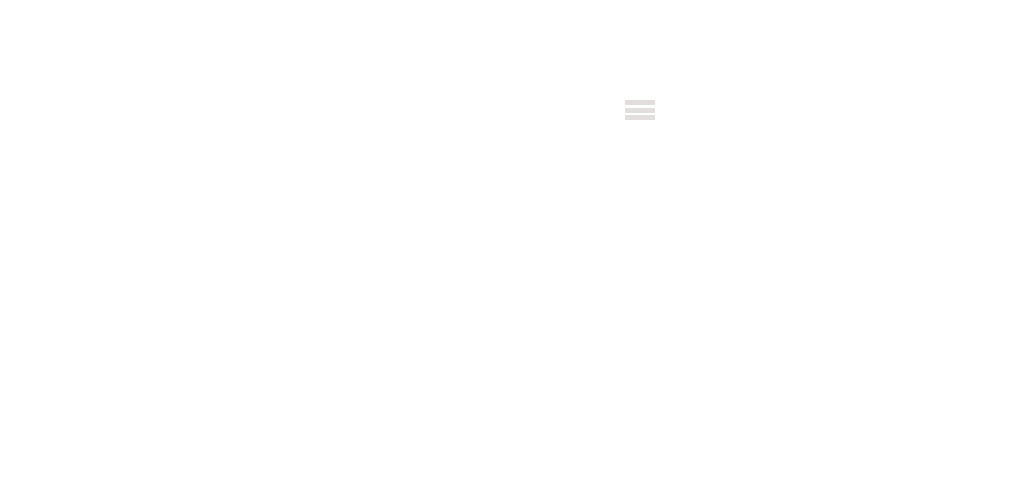
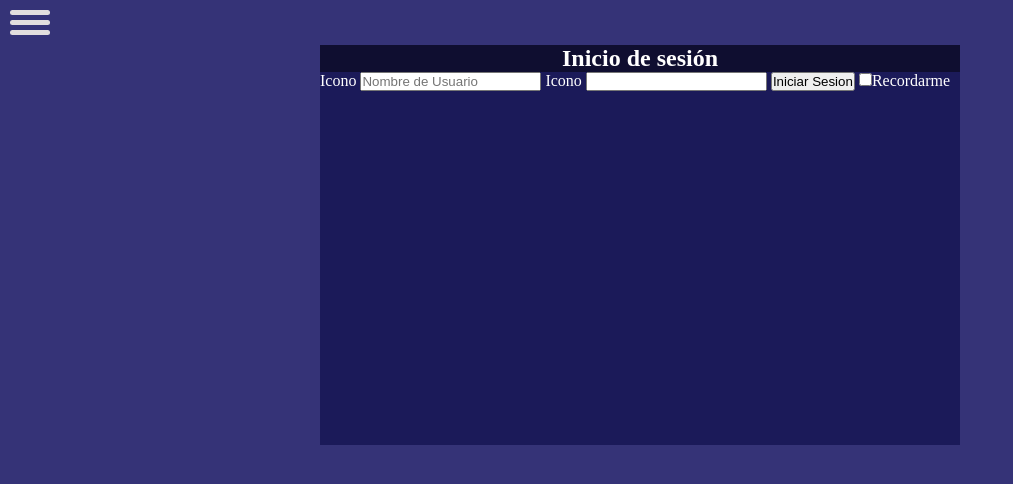
Before and after one commit to Paz-tech-7/FromularioInteractivo, a plain HTML site: page index.html in a window 1280 px wide. Shown: the whole page, without its empty margins (0-1013 px from the left). Drawn offline with Linux system fonts and the light colour scheme.

Commit message:
Primeros estilos

```diff
--- a/index.html
+++ b/index.html
@@ -10,7 +10,7 @@
 
 <body>
     <header>
-        <nav>
+        <nav class="navegacion">
             <div class="menu-activador">
                 <input type="checkbox" id="lanzador" />
                 <label for="lanzador">
@@ -19,8 +19,29 @@
                     <span class="menu-activador-linea"></span>
                 </label>
             </div>
+                <ul class="nav__opciones">
+                    <li class="opciones__elemento">Inicio</li>
+                    <li class="opciones__elemento">Perfil</li>
+                    <li class="opciones__elemento">Crear</li>
+                    <li class="opciones__elemento">Registro</li>
+                </ul>
         </nav>
     </header>
+    <main>
+        <section class="main__formulario">
+            <h1>Inicio de sesión</h1>
+            <form>
+                <label for="usuario">Icono</label>
+                <input type="text" placeholder="Nombre de Usuario" required>
+                <label for="contrasena">Icono</label>
+                <input type="password" minlength="10" required>
+
+                <input type="submit" value="Iniciar Sesion">
+
+                <input type="checkbox" id="recordar"><label for="recordar">Recordarme</label>
+            </form>
+        </section>
+    </main>
 </body>
 
 </html>
--- /dev/null
+++ b/styles/_colors.scss
@@ -0,0 +1,7 @@
+/*Colores*/
+
+$backgroundPrimary: #353377;
+$backgroundSecondary: #1B1A59;
+$backgroundDark:#0f0e30;
+$fontColorPrimary: white;
+$hamburguerMenuColor: #e2dede;
--- /dev/null
+++ b/styles/_mixes.scss
@@ -0,0 +1,6 @@
+/*Centrar elementos con flex*/
+@mixin centrarElementos($justify: center, $align: center){
+    display: flex;
+    justify-content: $justify;
+    align-items: $align;
+}
--- a/styles/_nav.scss
+++ b/styles/_nav.scss
@@ -1,7 +1,9 @@
+@use "colors" as color;
+
 .menu-activador {
-  width: 30px;
-  height: 20px;
-  margin: 100px auto;
+  width: 40px;
+  height: 25px;
+  margin:10px;
   #lanzador {
     position: absolute;
     left: -9999px;
@@ -15,7 +17,8 @@
   }
   .menu-activador-linea {
     height: 5px;
-    background-color:  #e2dede;
+    border-radius: 10px;
+    background-color:  color.$hamburguerMenuColor;
     opacity: 1;
     transform: translateY(0) rotate(0);
     transition: all 0.3s;
@@ -31,4 +34,13 @@
       transform: translateY(-9px)rotate(-45deg);
     }
   }
+
 }
+
+.navegacion > .nav__opciones{
+  display: none;
+}
+
+#lanzador:checked > .nav__opciones{
+  display: block;
+}
--- /dev/null
+++ b/styles/_reset.scss
@@ -0,0 +1,5 @@
+*{
+    box-sizing: border-box;
+    margin: 0;
+    padding: 0;
+}
--- a/styles/styles.scss
+++ b/styles/styles.scss
@@ -1 +1,29 @@
+@use "reset" as reset;
+@use "colors" as color;
 @use "nav" as navegacion;
+@use "mixes" as mixes;
+
+body{
+    background-color: color.$backgroundPrimary;
+}
+
+
+.navegacion #lanzador:checked {
+    background-color: color.$backgroundSecondary;
+}
+
+main{
+    @include mixes.centrarElementos();
+}
+
+.main__formulario{
+    width: 50vw;
+    height: 50vh;
+    background-color: color.$backgroundSecondary;
+    color:color.$fontColorPrimary;
+}
+
+.main__formulario>h1{
+    @include mixes.centrarElementos();
+    background-color: color.$backgroundDark;
+}
```
Also changed, not shown: styles/styles.css, 1 other file.
